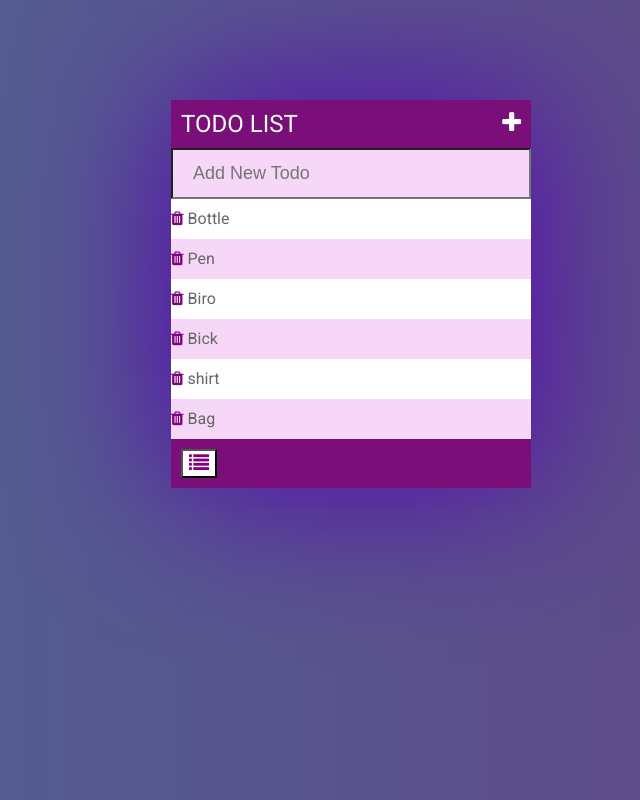
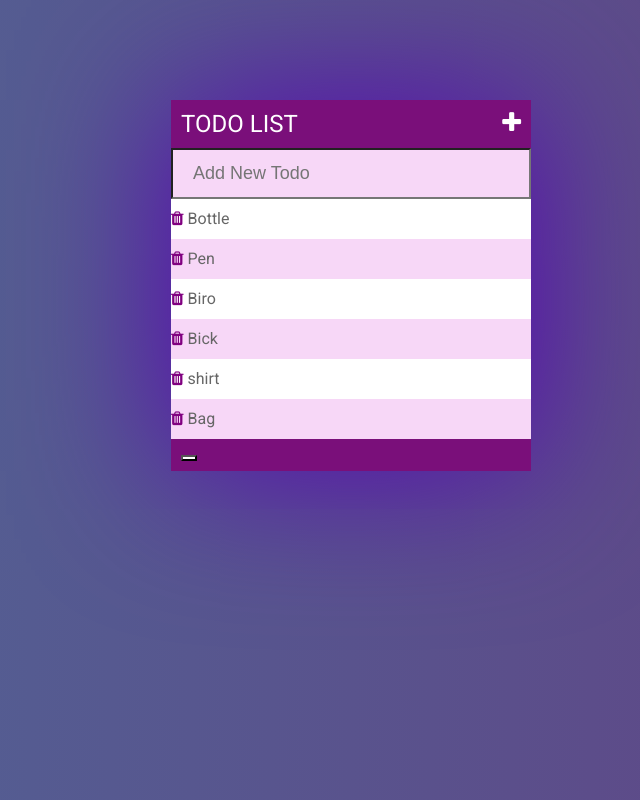
Before and after one commit to justiceotuya/Todo-App, a plain HTML site: page index.html in a window 1280 px wide. Shown: the whole page, without its empty margins (289-929 px from the left). Drawn offline with nearby package versions, Linux system fonts and the light colour scheme.

Commit message:
Update index.html

```diff
--- a/index.html
+++ b/index.html
@@ -25,7 +25,7 @@
             <li><span class="deleteButton"><i class="fa fa-trash" aria-hidden="true"></i></span> Bag</li>
         </ul>
         <div class="addition">
-            <button id="completed"><i class="fa fa-list" aria-hidden="true"></i></button>
+            <button id="completed"></i></button>
         </div>
 
 
```
